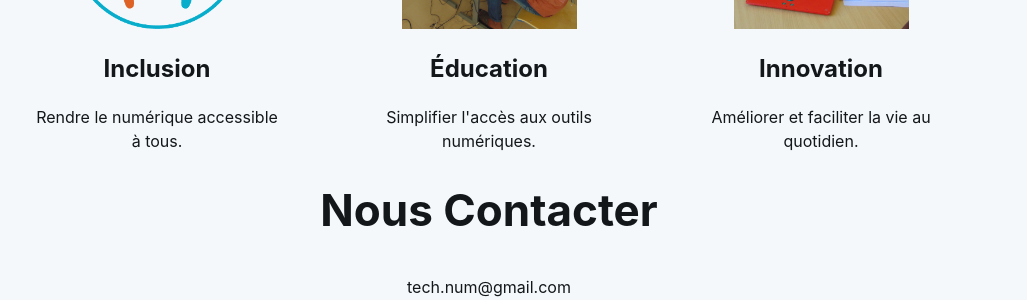
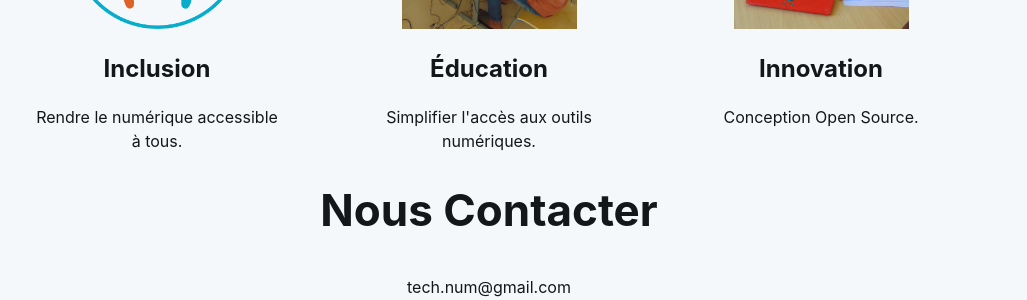
Before and after one commit to tech-num/test, a Jekyll site: the page built from index.html, in a window 1280 px wide and 900 px high, scrolled down 585 px. Shown: the part 153-453 px from the top of the window, without its empty margins (151-1178 px from the left). Built offline with Jekyll 4.4.1, drawn with Linux system fonts in a browser that asks for light colours.

Commit message:
Update index.html

```diff
--- a/index.html
+++ b/index.html
@@ -43,7 +43,7 @@ custom_js: index.js
         <div class="Grid-cell u-size1of3 emoji-card">
             <img src="assets/innov.png" class="emoji-img center-margin large-margin">
             <h1 class="center-text medium-margin">Innovation</h1>
-            <p class="center-text">Améliorer et faciliter la vie au quotidien.</p>
+            <p class="center-text">Conception Open Source.</p>
         </div>
 
     </div>
```
